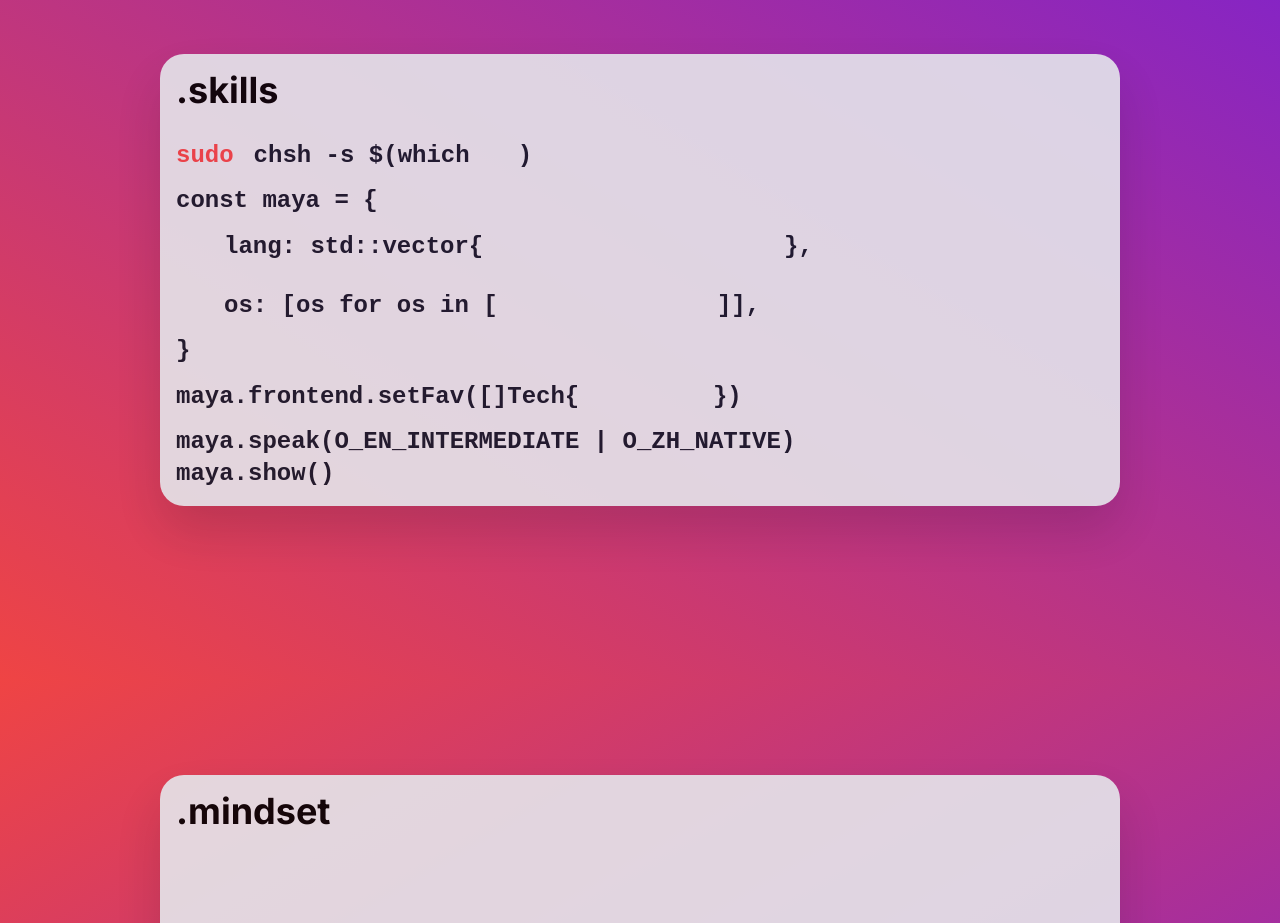
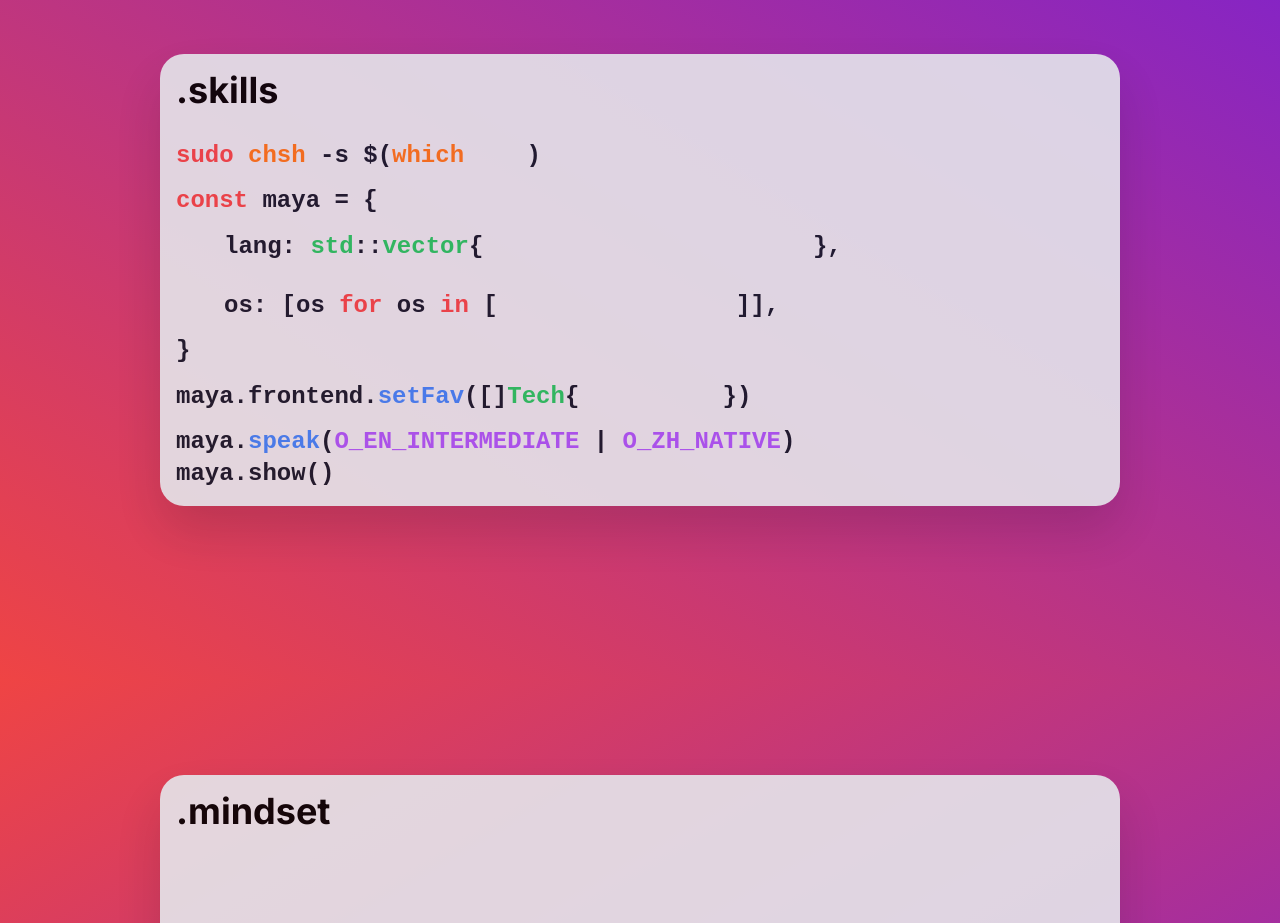
Before and after one commit to deltamaya/delm.dev, a SvelteKit app: page /about in a window 1280 px wide. Shown: the part 1720-2643 px from the top of the page. Built offline with nearby package versions, Linux system fonts and the light colour scheme.

Commit message:
add skill text color

```diff
--- a/src/routes/about/+page.svelte
+++ b/src/routes/about/+page.svelte
@@ -184,12 +184,11 @@
                 <div class="font-bold text-gray-900 font-jetbrains flex flex-col">
                     <InviewPopup {observeme} isDisplay={chshInView} inviewCallback={()=>chshInView=true}>
                         <div
-                                class:flex-col={mobileLayout}
-                                class:items-baseline={mobileLayout}
-                                class="items-center flex"
+                                class="items-center flex flex-wrap"
                         >
-                            <span class="text-red-500 mr-5">sudo</span>
-                            chsh -s $(which
+                            <span class="text-red-500">sudo&nbsp;</span>
+                            <span class="text-orange-500">chsh&nbsp;</span>
+                            -s $(<span class="text-orange-500">which&nbsp;</span>
                             <div class="flex">
                                 {#each shells as item, index (index)}
                                     <div
@@ -206,8 +205,8 @@
                                                 iconClass={item.iconClass}
                                         />
                                         {#if index !== shells.length - 1}
-                                    <span class="mt-2 font-bold lg:text-4xl sm:text-sm mr-3"
-                                    >,</span
+                                    <span class="mt-2 font-bold lg:text-4xl sm:text-sm"
+                                    >,&nbsp;</span
                                     >
                                         {/if}
                                     </div>
@@ -221,7 +220,7 @@
 
                                 class="flex items-center"
                         >
-                            const maya = &lbrace;
+                            <span class="text-red-500">const&nbsp;</span>maya = &lbrace;
                         </div>
                     </InviewPopup>
                     <InviewPopup {observeme} isDisplay={langInView} inviewCallback={()=>langInView=true}>
@@ -230,7 +229,9 @@
                                 class:items-baseline={mobileLayout}
                                 class="flex items-center"
                         >
-                            <div class="mr-1 ml-12">lang: std::vector&lbrace;</div>
+                            <div class="mr-1 ml-12">lang: <span class="text-green-500">std</span>::<span
+                                    class="text-green-500">vector</span>&lbrace;
+                            </div>
                             <div class="flex justify-center flex-wrap">
                                 {#each languages as item, index (index)}
                                     <div
@@ -247,8 +248,8 @@
                                                 iconClass={item.iconClass}
                                         />
                                         {#if index !== languages.length - 1}
-                                    <span class="font-bold lg:text-4xl md:text-md mr-3"
-                                    >,</span
+                                    <span class="font-bold lg:text-4xl md:text-md"
+                                    >,&nbsp;</span
                                     >
                                         {/if}
                                     </div>
@@ -263,7 +264,9 @@
                                 class:items-baseline={mobileLayout}
                                 class="flex font-bold text-gray-900 font-jetbrains items-center"
                         >
-                            <div class="ml-12 mr-1">os: [os for os in [</div>
+                            <div class="ml-12 mr-1">os: [os <span class="text-red-500">for</span> os <span
+                                    class="text-red-500">in</span> [
+                            </div>
                             <div class="flex">
                                 {#each operatingSystems as item, index (index)}
                                     <div
@@ -280,8 +283,8 @@
                                                 iconClass={item.iconClass}
                                         />
                                         {#if index !== operatingSystems.length - 1}
-                                    <span class="mt-2 font-bold lg:text-4xl md:text-md mr-3"
-                                    >,</span
+                                    <span class="mt-2 font-bold lg:text-4xl md:text-md"
+                                    >,&nbsp;</span
                                     >
                                         {/if}
                                     </div>
@@ -302,7 +305,8 @@
                                 class="flex font-bold text-gray-900 font-jetbrains items-center"
                         >
                             <div>maya.frontend</div>
-                            <div>.setFav([]Tech&lbrace;</div>
+                            <div>.<span class="text-blue-500">setFav</span>([]<span class="text-green-500">Tech</span>&lbrace;
+                            </div>
                             <div class="flex">
                                 {#each frontendFrameworks as item, index (index)}
                                     <div
@@ -319,8 +323,8 @@
                                                 iconClass={item.iconClass}
                                         />
                                         {#if index !== frontendFrameworks.length - 1}
-                                <span class="mt-2 font-bold lg:text-4xl md:text-md mr-3"
-                                >,</span
+                                <span class="mt-2 font-bold lg:text-4xl md:text-md"
+                                >,&nbsp;</span
                                 >
                                         {/if}
                                     </div>
@@ -331,11 +335,12 @@
                     </InviewPopup>
                     <InviewPopup {observeme} isDisplay={languageInView} inviewCallback={()=>languageInView=true}>
                         <div
-                                                                class:flex-col={mobileLayout}
+                                class:flex-col={mobileLayout}
                                 class:items-baseline={mobileLayout}
                                 class="flex">
-                            <span>maya.speak(</span>
-                            <span>O_EN_INTERMEDIATE | O_ZH_NATIVE</span>
+                            <span>maya.<span class="text-blue-500">speak</span>(</span>
+                            <span><span class="text-purple-500">O_EN_INTERMEDIATE</span> | <span
+                                    class="text-purple-500">O_ZH_NATIVE</span></span>
                             <span>)</span>
 
                         </div>
```
